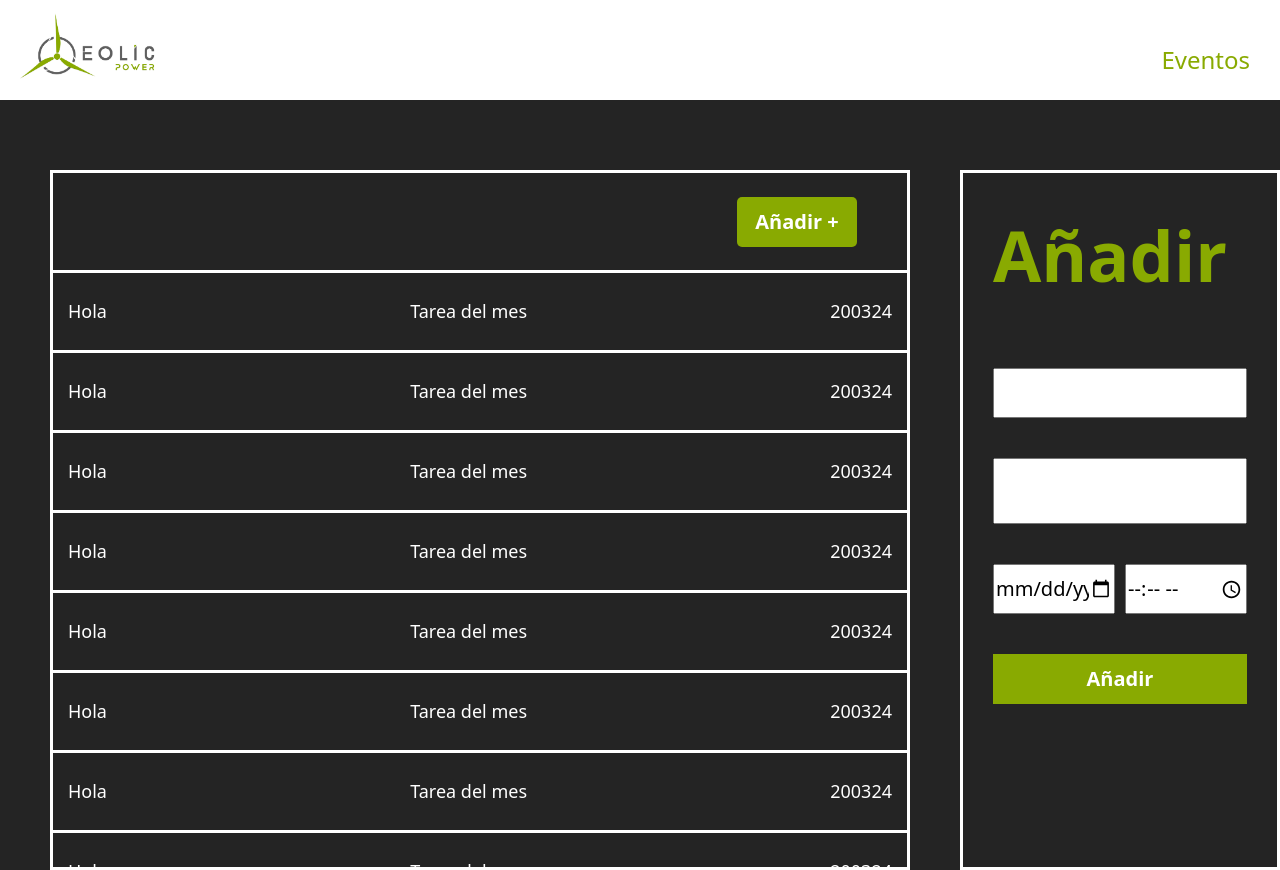
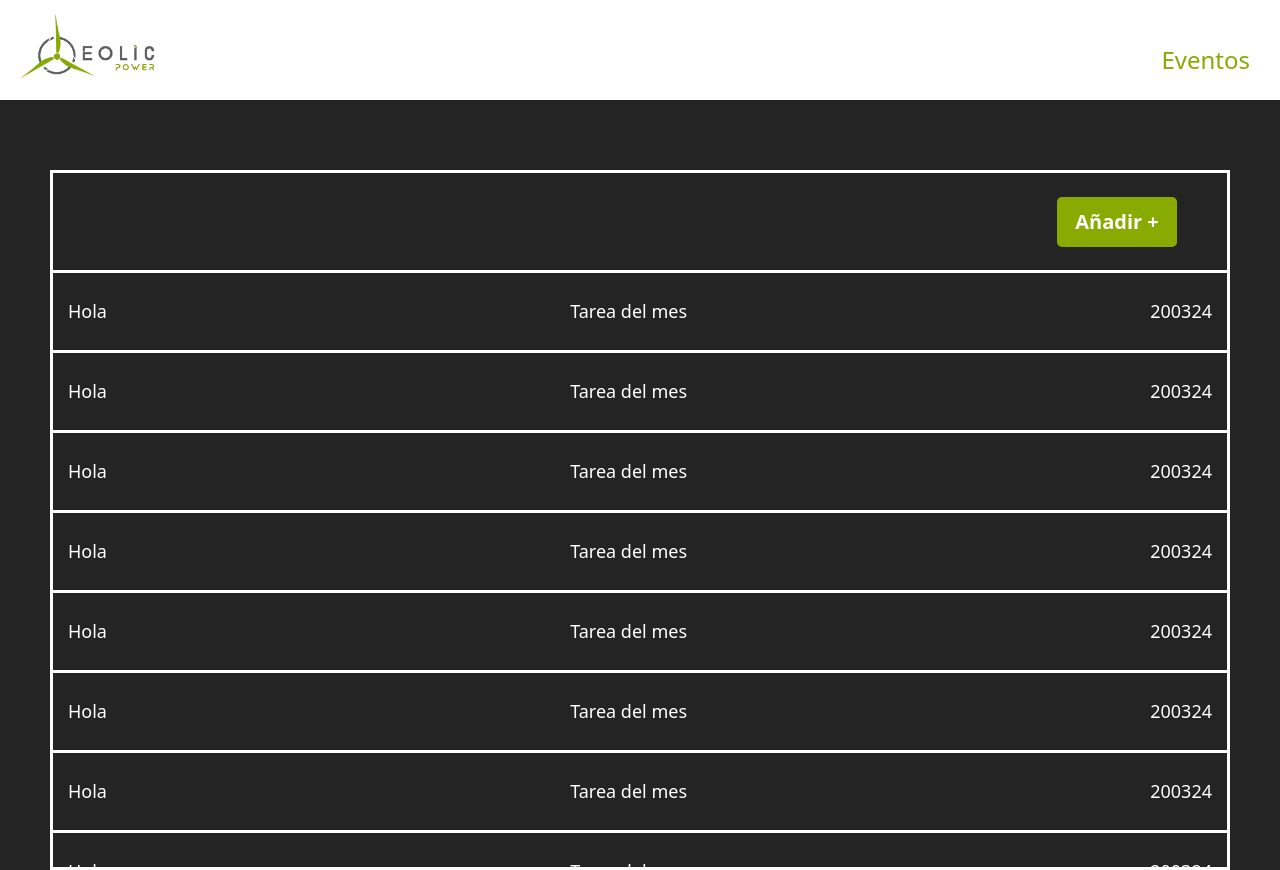
Before and after one commit to Drakencito/Proyecto_Multidisciplinario_vf, a React (Vite) app: page /events in a window 1280 px wide. Built offline with nearby package versions, Linux system fonts and the light colour scheme; a web font is replaced by a local one.

Commit message:
Actualizacion 14/04/24 Events

```diff
--- a/package.json
+++ b/package.json
@@ -15,6 +15,7 @@
     "@nextui-org/react": "^2.2.10",
     "@radix-ui/react-label": "^2.0.2",
     "@tabler/icons-react": "^3.0.2",
+    "axios": "^1.6.8",
     "bootstrap": "^5.3.3",
     "clsx": "^2.1.0",
     "framer-motion": "^11.0.25",
--- a/src/Pages/Events/Events.css
+++ b/src/Pages/Events/Events.css
@@ -36,9 +36,11 @@
 .boxEvents.lessWidth {
 
     animation: widthOut 0.5s ease forwards;
+
 }
-
-
+.cardAñadir.lessWidth{
+    display: none;
+}
 .añadir{
     display: flex;
     justify-content: end;
--- a/src/Pages/Events/Events.jsx
+++ b/src/Pages/Events/Events.jsx
@@ -1,16 +1,70 @@
-import React from "react";
+import React, { useEffect, useState } from "react";
 import Header from "../../components/Header";
 import ProgramacionEventos from "./ProgramacionEventos/ProgramacionEventos";
 import CardAñadir from "./cardAñadir/cardAñadir";
 import "./Events.css"
 function Events(){
+    const [showadd,setshowadd]=useState(false)
+    const [datdb,setdatadb]=useState([])
+    const [datashow,setdatshow]=useState(null)
+
+    function searchmydata(id){
+
+       const result = datdb.find(x => x.id == id);
+       handleSwitchSize()
+       setdatshow(result)
+
+    }
+    function getdatos(){
+        //peticion al api rest
+
+        const data=[{id:1,titulo:"Hola",descripcion:"Tarea del mes",fechayHora:"200324",
+
+    },
+    {id:2,titulo:"Hola",descripcion:"Tarea del mes",fechayHora:"200324",
+
+},{id:3,titulo:"Hola",descripcion:"Tarea del mes",fechayHora:"200324",
+
+}
+,{id:4,titulo:"Hola",descripcion:"Tarea del mes",fechayHora:"200324",
+
+},{id:5,titulo:"Hola",descripcion:"Tarea del mes",fechayHora:"200324",
+
+},{id:6,titulo:"Hola",descripcion:"Tarea del mes",fechayHora:"200324",
+
+},{id:7,titulo:"Hola",descripcion:"Tarea del mes",fechayHora:"200324",
+
+},{id:8,titulo:"Hola",descripcion:"Tarea del mes",fechayHora:"200324",
+
+}
+,{id:9,titulo:"Hola",descripcion:"Tarea del mes",fechayHora:"200324",
+
+}]
+return data
+    }
+
+
+    useEffect(()=>{
+      setdatadb(getdatos())
+
+
+    },[])
+
 
     const handleSwitchSize = () => {
         const boxEvents = document.querySelector('.boxEvents');
 
+
+
+       setshowadd(x=>!x)
+       if(showadd==false){
+        setdatshow(null)
+       }
+
         boxEvents.classList.toggle('fullWidth')
         boxEvents.classList.toggle('lessWidth');
     }
+
 
     return(
         <div className="Events">
@@ -23,57 +77,29 @@ function Events(){
                 <button className="botonEvents" onClick={handleSwitchSize}  >Añadir +</button>
                 </div>
                 <div className="Scrol">
+                {datdb.length!=0?datdb.map(x=>
                 <ProgramacionEventos
-                Titulo="Hola"
-                Descripcion="Tarea del mes"
-                FechayHora="200324"
-                />
-                <ProgramacionEventos
-                Titulo="Hola"
-                Descripcion="Tarea del mes"
-                FechayHora="200324"
-                />
-                <ProgramacionEventos
-                Titulo="Hola"
-                Descripcion="Tarea del mes"
-                FechayHora="200324"
-                />
-                <ProgramacionEventos
-                Titulo="Hola"
-                Descripcion="Tarea del mes"
-                FechayHora="200324"
-                />
-                <ProgramacionEventos
-                Titulo="Hola"
-                Descripcion="Tarea del mes"
-                FechayHora="200324"
-                />
-                <ProgramacionEventos
-                Titulo="Hola"
-                Descripcion="Tarea del mes"
-                FechayHora="200324"
-                />
-                <ProgramacionEventos
-                Titulo="Hola"
-                Descripcion="Tarea del mes"
-                FechayHora="200324"
-                />
-                <ProgramacionEventos
-                Titulo="Hola"
-                Descripcion="Tarea del mes"
-                FechayHora="200324"
-                />
-                <ProgramacionEventos
-                Titulo="Hola"
-                Descripcion="Tarea del mes"
-                FechayHora="200324"
-                />
+                key={x.id}
+                selected={searchmydata}
+                 id={x.id}
+                  Titulo={x.titulo}
+                  Descripcion={x.descripcion}
+                  FechayHora={x.fechayHora}
+                  />
+
+
+                ):<></>}
 
                 </div>
 
 
             </div>
-            <CardAñadir/>
+            {showadd?<CardAñadir
+            data={datashow}
+             cerrar={handleSwitchSize}
+              className="cardAñadir"/>:<></>}
+
+
 
             </div>
 
--- a/src/Pages/Events/ProgramacionEventos/ProgramacionEventos.jsx
+++ b/src/Pages/Events/ProgramacionEventos/ProgramacionEventos.jsx
@@ -1,8 +1,12 @@
 import React from "react";
 import"../ProgramacionEventos/ProgramacionEventos.css"
 function ProgramacionEventos(props){
+
+
     return(
-        <div className="ProgramacionEventos">
+
+        <div onClick={()=>props.selected(props.id)} className="ProgramacionEventos">
+
         <p className="pooading">{props.Titulo}</p>
         <p className="pooading">{props.Descripcion}</p>
         <p className="pooading">{props.FechayHora}</p>
--- a/src/Pages/Events/cardAñadir/cardAñadir.jsx
+++ b/src/Pages/Events/cardAñadir/cardAñadir.jsx
@@ -1,9 +1,11 @@
 import React from "react";
 import './cardAñadir.css'
 
-function CardAñadir(){
-    return (
-        <div className="cardAñadir">
+function CardAñadir(props){
+    return (<>
+
+       {props.data==null? <div className="cardAñadir">
+            <p onClick={props.cerrar}>cerrar</p>
             <p className="tituloCardAñadir">Añadir</p>
             <input className="inputCardAñadir" type="text" />
             <textarea/>
@@ -14,7 +16,22 @@ function CardAñadir(){
             <button className=" butonAñadir">Añadir</button>
 
 
-        </div>
+        </div>:<div className="cardAñadir">
+        <p onClick={props.cerrar}>cerrar</p>
+            <p className="tituloCardAñadir">Evento</p>
+            <input className="inputCardAñadir" type="text" value={props.data.titulo} />
+            <textarea value={props.data.descripcion}/>
+            <div className="TyH">
+            <input className="inputCardAñadir date" value={new Date(props.data.fechayHora)}  type="date" />
+            <input className="inputCardAñadir time" value={new Date(props.data.fechayHora)} type="time" />
+            <button className=" butonAñadir">Editar</button>
+            </div>
+            </div>}
+
+
+
+    </>
+
     );
 }
 export default CardAñadir;
```
Also changed, not shown: 1 other file (tests, documents, lock files or other folders).
